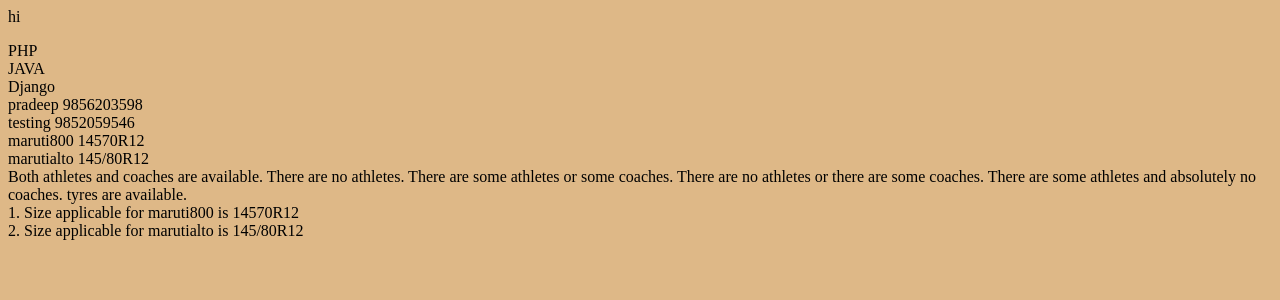
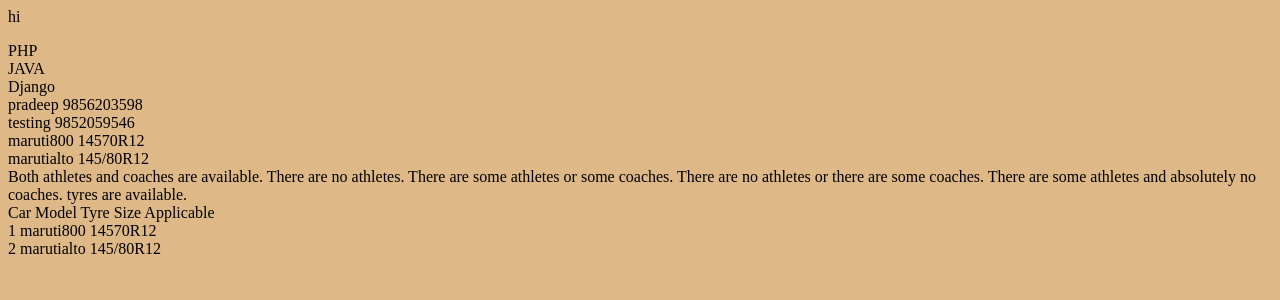
Before and after one commit to rajibpkr/simpleapp, a Django app: page /mypage/ in a window 1280 px wide. Shown: the top 300 px of the page. Run offline with Django 4.2, Linux system fonts and the light colour scheme.

Commit message:
jan25_2.24pm

```diff
--- a/templates/my_page.html
+++ b/templates/my_page.html
@@ -46,10 +46,15 @@
     There are no athletes.
 {% endif %}
 
+<div> Car Model         Tyre Size Applicable </div>
+<div>
 {% for m in tyre_sizes %}
-    <div> {% if m.name %} {{forloop.counter}}. Size applicable for {{m.name}} is {{m.size}}</div>
+
+    <div> {% if m.name %} {{forloop.counter}} {{m.name}} {{m.size}}</div>
     {% endif %}
     {% endfor %}
+</div>
+
 
 
 
```
